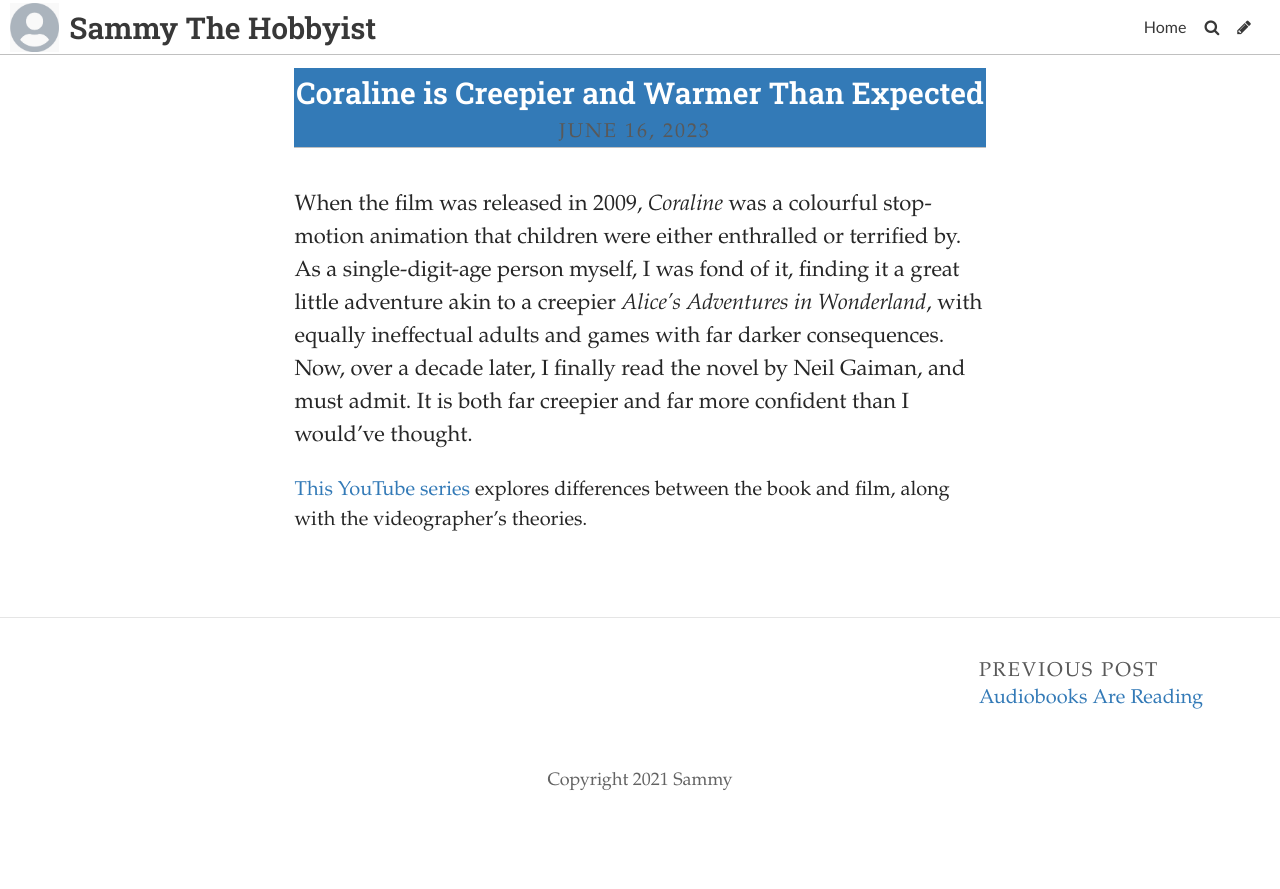
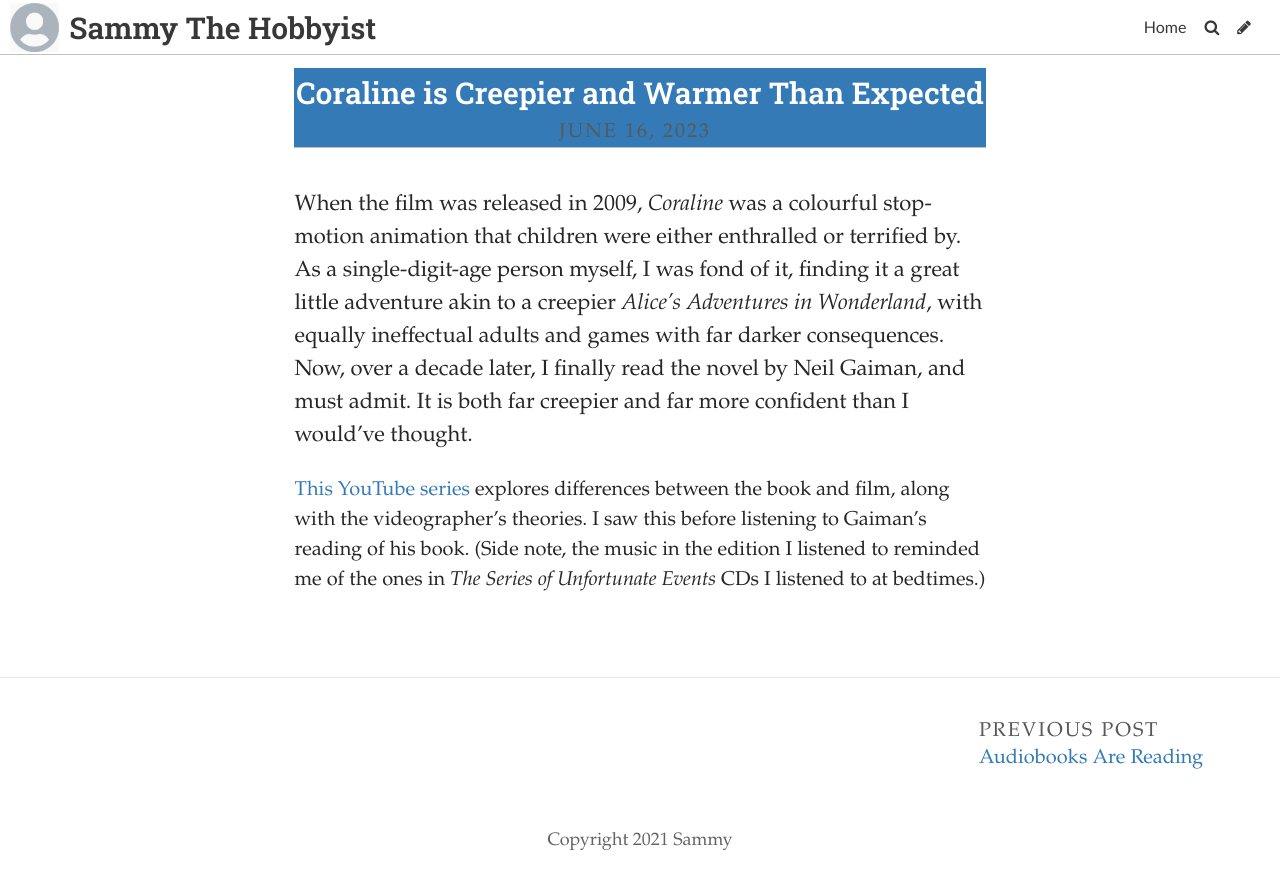
Before and after one commit to SammySpinsAYarn/Blog, a Jekyll site: the page built from _posts/2023-06-09-need-an-idea.md, in a window 1280 px wide. Shown: the top 889 px of the page. Built offline with Jekyll 4.4.1, drawn with Linux system fonts in a browser that asks for light colours; some web fonts are replaced.

Commit message:
Update Post “2023-06-09-need-an-idea”

```diff
--- a/_posts/2023-06-09-need-an-idea.md
+++ b/_posts/2023-06-09-need-an-idea.md
@@ -7,4 +7,4 @@
 ---
 When the film was released in 2009, *Coraline* was a colourful stop-motion animation that children were either enthralled or terrified by. As a single-digit-age person myself, I was fond of it, finding it a great little adventure akin to a creepier *Alice's Adventures in Wonderland*, with equally ineffectual adults and games with far darker consequences. Now, over a decade later, I finally read the novel by Neil Gaiman, and must admit. It is both far creepier and far more confident than I would've thought.
 
-[T﻿his YouTube series](https://www.youtube.com/watch?v=y2d1XYcMTDY&list=PLZqMA-B7h5X9Rwnfgvjkr-PZGE1YPdaGD&pp=iAQB) explores differences between the book and film, along with the videographer's theories.
+[T﻿his YouTube series](https://www.youtube.com/watch?v=y2d1XYcMTDY&list=PLZqMA-B7h5X9Rwnfgvjkr-PZGE1YPdaGD&pp=iAQB) explores differences between the book and film, along with the videographer's theories. I saw this before listening to Gaiman's reading of his book. (Side note, the music in the edition I listened to reminded me of the ones in *The Series of Unfortunate Events* CDs I listened to at bedtimes.)
```
